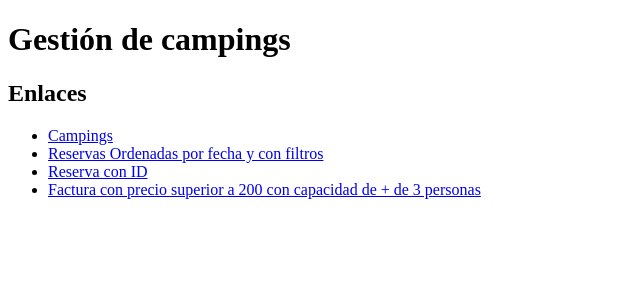
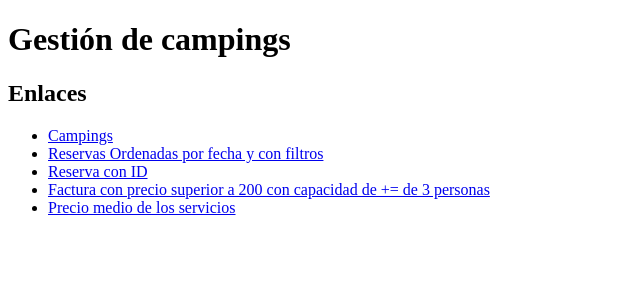
Before and after one commit to MarcosGarciaR/ProyectoDWES, a Django app: page / in a window 1280 px wide. Shown: the top 300 px of the page, without its empty margins (0-640 px from the left). Run offline with Django 5.2, Linux system fonts and the light colour scheme.

Commit message:
URL 5 - Precio máximo, mínimo y medio de los servicios

```diff
--- a/camping/templates/index.html
+++ b/camping/templates/index.html
@@ -13,8 +13,8 @@
         <li><a href="{% url 'ver_campings' %}">Campings</a></li>
         <li><a href="{% url 'ver_reservas' %}">Reservas Ordenadas por fecha y con filtros</a></li>
         <li><a href="{% url 'ver_reserva_por_id' 11 %}">Reserva con ID</a></li>
-        <li><a href="{% url 'ver_facturas' 200 3 %}">Factura con precio superior a 200 con capacidad de + de 3 personas</a></li>
-
+        <li><a href="{% url 'ver_facturas' 200 3 %}">Factura con precio superior a 200 con capacidad de += de 3 personas</a></li>
+        <li><a href="{% url 'precio_medio_servicios' %}">Precio medio de los servicios</a></li>
     </ul>
 
 </body>
--- a/camping/urls.py
+++ b/camping/urls.py
@@ -7,4 +7,5 @@ urlpatterns = [
     path('reservas/', views.ver_reservas_por_fecha , name='ver_reservas'),
     path('reservaid/<int:id_reserva>/', views.ver_reserva_por_id , name='ver_reserva_por_id'),
     path('factura-coste/<int:precio>/<int:capacidadParcela>/', views.ver_factura_precio_capacidad , name='ver_facturas'),
+    path('servicios/', views.precio_medio_servicios , name='precio_medio_servicios'),
 ]
--- a/camping/views.py
+++ b/camping/views.py
@@ -1,5 +1,6 @@
 from django.shortcuts import render
 from .models import *
+from django.db.models import Avg, Max, Min
 # from django.db.models import Q, Prefetch
 # from django.views.defaults import page_not_found
 
@@ -43,7 +44,6 @@ def ver_reserva_por_id(request, id_reserva):
 
 
 #   Hacer filtro AND con precio de factura > 'X' y capacidad de personas de la Parcela > Y
-
 def ver_factura_precio_capacidad(request, precio, capacidadParcela):
     facturas = Factura.objects.select_related('reserva__reserva__parcela').filter(total__gte=precio, reserva__reserva__parcela__capacidad__gte=capacidadParcela)
 
@@ -55,3 +55,13 @@ def ver_factura_precio_capacidad(request, precio, capacidadParcela):
                                     + "WHERE cf.total > precio AND cp.capacidad > capacidadParcela")
     """
     return render(request, 'URLs/factura_precio_capacidad.html',{'mostrar_facturas':facturas})
+
+
+#   URL con la media de precios de los servicios
+def precio_medio_servicios(request):
+    servicios = ServiciosExtra.objects.aggregate(Avg("precio"),Max("precio"),Min("precio"))
+
+    media = servicios["precio__avg"]
+    maximo = servicios["precio__max"]
+    minimo = servicios["precio__min"]
+    return render(request, 'URLs/servicios_media_puntos.html',{"media":media, "maximo":maximo, "minimo":minimo})
```
Also changed, not shown: camping/templates/URLs/servicios_media_puntos.html (added, +14 -0 lines).
